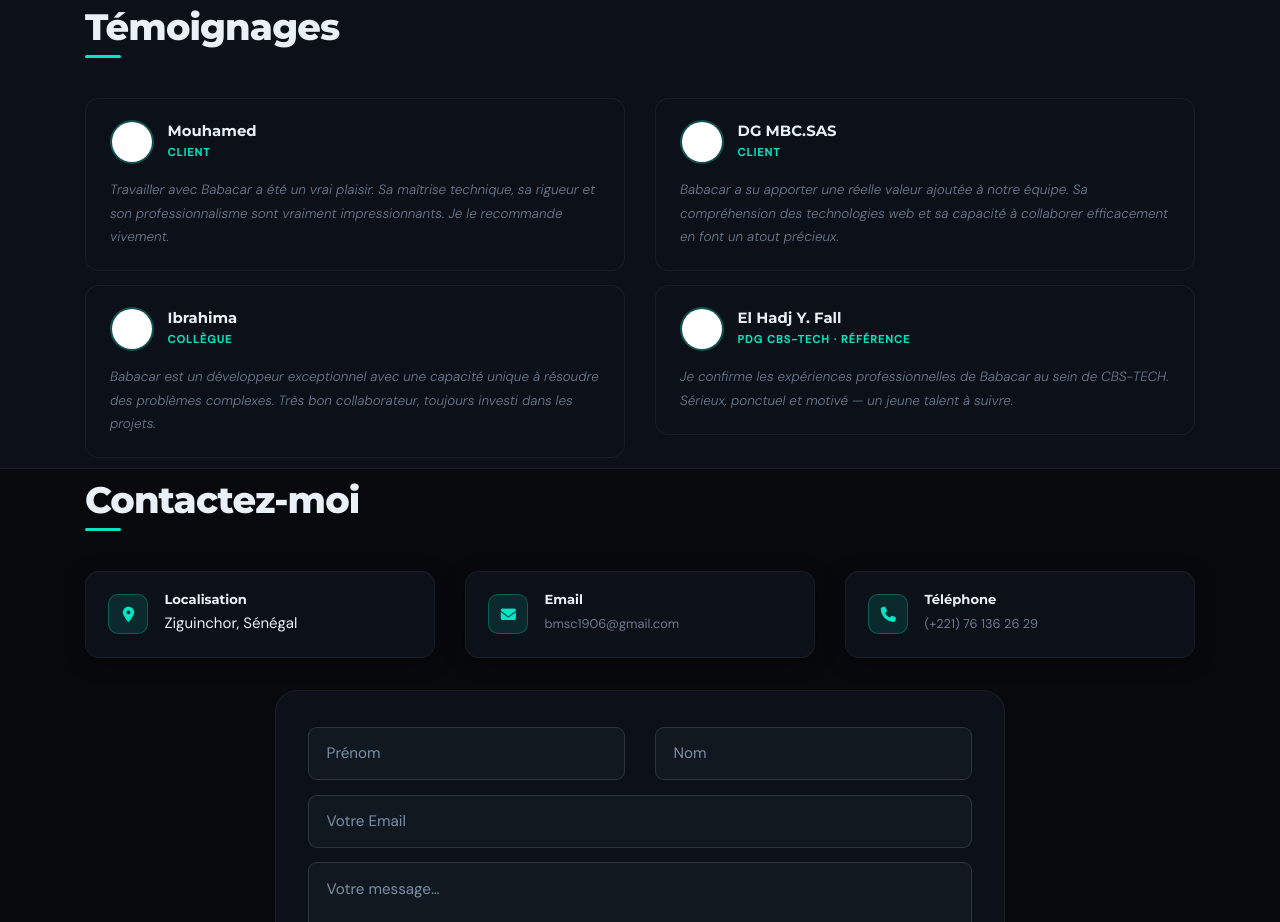
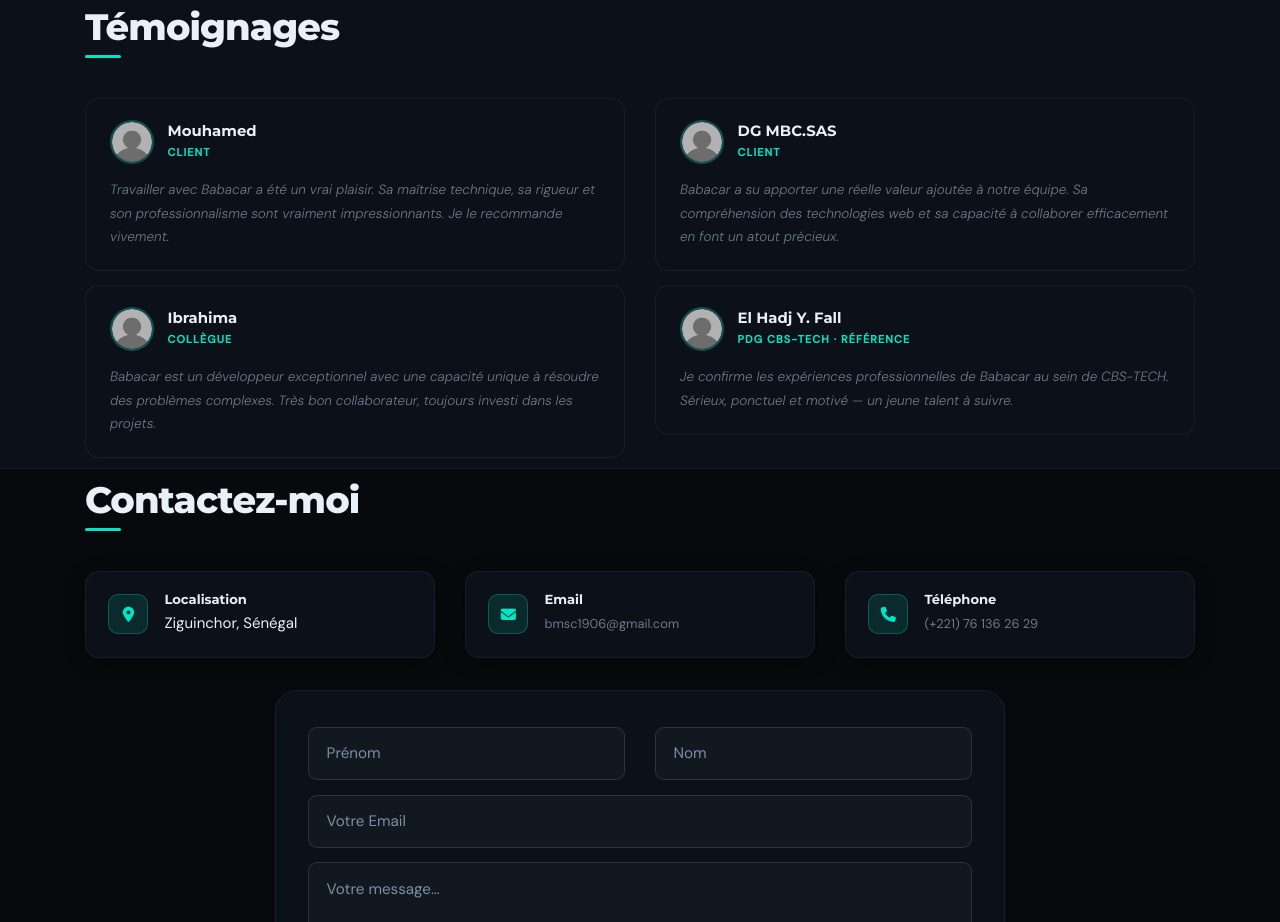
Before and after one commit to CISQOSE/Portfolio-V2, a website: page index.html in a window 1280 px wide. Shown: the part 3620-4542 px from the top of the page. Drawn offline with Linux system fonts and the light colour scheme.

Commit message:
commit 35

```diff
--- a/index.html
+++ b/index.html
@@ -795,7 +795,7 @@
               <div class="testi-item dark-bg wow fadeInUp" data-wow-duration="0.8s" data-wow-delay="0.3s">
                 <div class="testi-item-header">
                   <div class="testi-avatar-sm">
-                    <img src="assets/images/apple-icon-72x72.png" alt="Mouhamed">
+                    <img src="assets/images/user.png" alt="Mouhamed">
                   </div>
                   <div>
                     <h4>Mouhamed</h4>
@@ -808,7 +808,7 @@
               <div class="testi-item dark-bg wow fadeInUp" data-wow-duration="0.8s" data-wow-delay="0.4s">
                 <div class="testi-item-header">
                   <div class="testi-avatar-sm">
-                    <img src="assets/images/apple-icon-72x72.png" alt="Ibrahima">
+                    <img src="assets/images/user.png" alt="Ibrahima">
                   </div>
                   <div>
                     <h4>Ibrahima</h4>
@@ -827,7 +827,7 @@
               <div class="testi-item dark-bg wow fadeInUp" data-wow-duration="0.8s" data-wow-delay="0.5s">
                 <div class="testi-item-header">
                   <div class="testi-avatar-sm">
-                    <img src="assets/images/apple-icon-72x72.png" alt="DG MBC.SAS">
+                    <img src="assets/images/user.png" alt="DG MBC.SAS">
                   </div>
                   <div>
                     <h4>DG MBC.SAS</h4>
@@ -840,7 +840,7 @@
               <div class="testi-item dark-bg wow fadeInUp" data-wow-duration="0.8s" data-wow-delay="0.6s">
                 <div class="testi-item-header">
                   <div class="testi-avatar-sm">
-                    <img src="assets/images/apple-icon-72x72.png" alt="El Hadj Y. Fall">
+                    <img src="assets/images/user.png" alt="El Hadj Y. Fall">
                   </div>
                   <div>
                     <h4>El Hadj Y. Fall</h4>
```
Also changed, not shown: assets/images/user.png (added).
